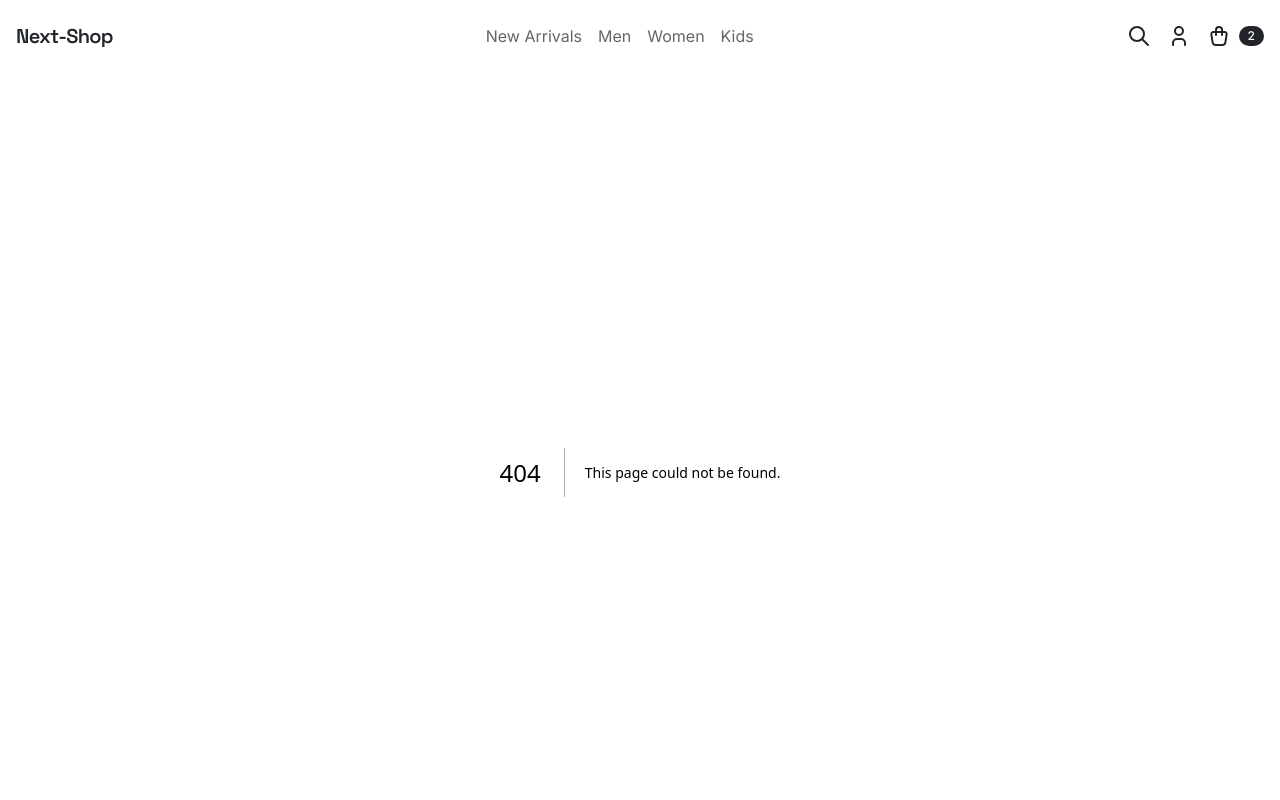
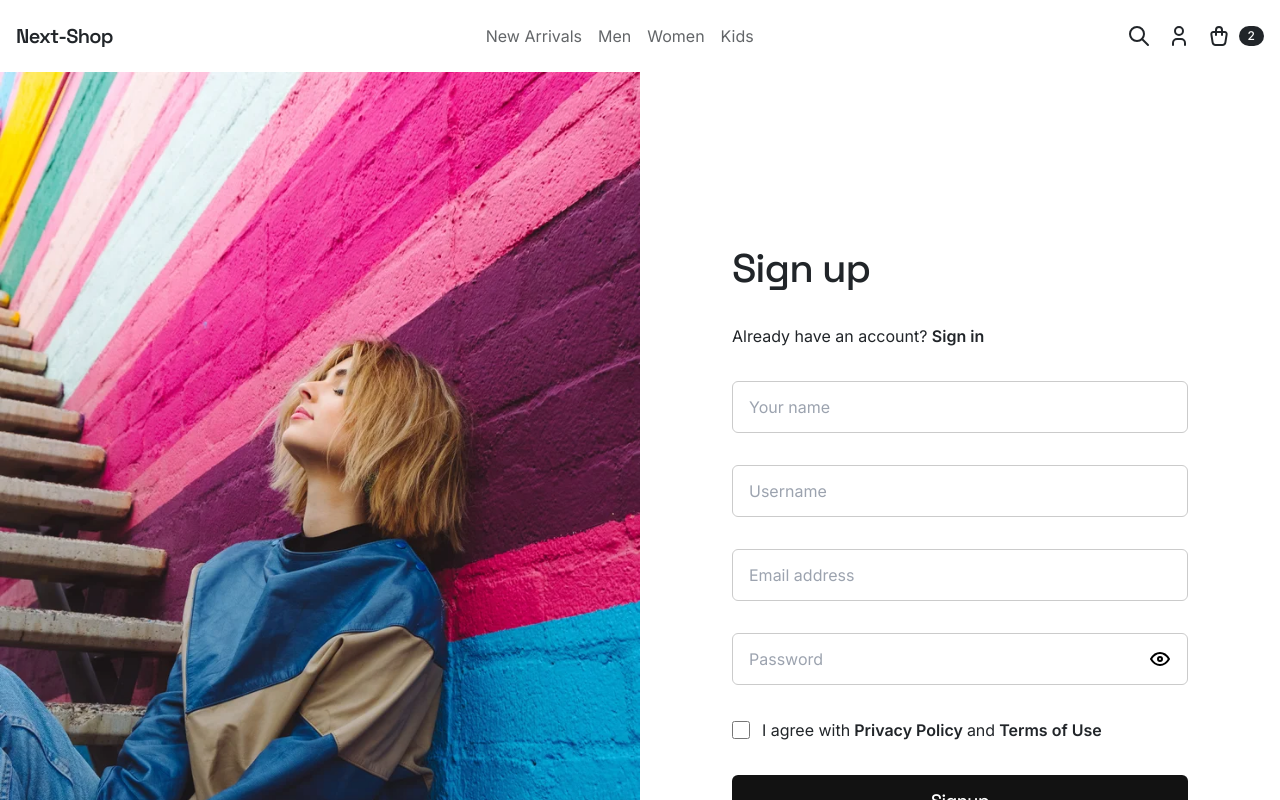
Before and after one commit to E1-XP/Next-shop, a Next.js app: page /signup in a window 1280 px wide. Before the commit this address had no page. Shown: the top 800 px of the page. Built offline with nearby package versions, Linux system fonts and the light colour scheme.

Commit message:
add sign up page

```diff
--- /dev/null
+++ b/src/app/(auth)/signup/page.tsx
@@ -0,0 +1,85 @@
+import * as React from "react";
+
+import Button from "@/app/components/Button";
+import Input, { Types } from "@/app/components/Input";
+import Link from "next/link";
+import Image from "next/image";
+
+import img from "@/../public/images/wesley-tingey-JOhjfzjeJLw-unsplash.webp";
+
+const SignUpPage = () => {
+  const data = {
+    heading: "Sign up",
+    paragraph: "Already have an account?",
+    paragraphLinkText: "Sign in",
+    paragraphLinkHref: "/auth/login",
+    inputs: [
+      { type: "text", placeholder: "Your name" },
+      { type: "text", placeholder: "Username" },
+      { type: "email", placeholder: "Email address" },
+      { type: "password", placeholder: "Password" },
+    ] as { type: Types; placeholder: string }[],
+    confirmationText: ["I agree with", "Privacy Policy", "and", "Terms of Use"],
+    btnText: "Signup",
+  };
+
+  return (
+    <div className="flex flex-col lg:flex-row">
+      <div className="basis-1/2">
+        <Image
+          src={img}
+          alt="Model presenting latest fashion"
+          className="pointer-events-none h-auto object-cover"
+        />
+      </div>
+      <div className="basis-1/2 flex flex-col justify-center gap-8 max-w-[456px] mx-auto">
+        <h2 className="heading-2">{data.heading}</h2>
+        <p className="text">
+          {data.paragraph}&nbsp;
+          <Link
+            href={data.paragraphLinkHref}
+            className="text font-semibold hover:opacity-70 transition"
+          >
+            {data.paragraphLinkText}
+          </Link>
+        </p>
+        <div className="flex flex-col gap-8">
+          {data.inputs.map((data) => (
+            <Input
+              key={data.placeholder}
+              type={data.type}
+              placeholder={data.placeholder}
+            />
+          ))}
+        </div>
+        <div className="flex items-center">
+          <Input
+            type="checkbox"
+            id="terms"
+            label="terms of service"
+            className="mr-3"
+          />
+          <p className="text">
+            {data.confirmationText.map((txt, i) =>
+              i % 2 ? (
+                <Link
+                  key={txt}
+                  href="#"
+                  className="text font-semibold hover:opacity-70 transition"
+                >
+                  &nbsp;
+                  {txt}&nbsp;
+                </Link>
+              ) : (
+                txt
+              )
+            )}
+          </p>
+        </div>
+        <Button className="rounded-md">{data.btnText}</Button>
+      </div>
+    </div>
+  );
+};
+
+export default SignUpPage;
--- a/src/app/components/Input.tsx
+++ b/src/app/components/Input.tsx
@@ -1,16 +1,22 @@
+"use client";
+
 import * as React from "react";
 import { twMerge } from "tailwind-merge";
 
-type Types = "text" | "radio";
+import EyeClosedIcon from "./icons/EyeClosed";
+import EyeIcon from "./icons/Eye";
+
+export type Types = "text" | "email" | "password" | "radio" | "checkbox";
 
 interface Props {
   type?: Types;
   name?: string;
   value?: string | number;
   placeholder?: string;
+  label: string;
   checked?: boolean;
   defaultChecked?: boolean;
-  id?: string;
+  id: string;
   className?: string;
   withSubmitButton?: string;
   onChange?: (e: React.ChangeEvent<HTMLInputElement>) => void;
@@ -23,6 +29,7 @@ const input = ({
   name,
   value,
   placeholder,
+  label,
   id,
   checked,
   defaultChecked,
@@ -32,7 +39,11 @@ const input = ({
 }: Props) => {
   const textClassname = "h-[52px] rounded-md border border-whiteGray3 p-4";
 
-  const Text = (
+  const Text = () => (
+    <>
+      <label className="sr-only" htmlFor={id}>
+        {label}
+      </label>
       <input
         type="text"
         value={value}
@@ -42,9 +53,14 @@ const input = ({
         onChange={onChange}
         onClick={onClick}
       />
+    </>
   );
 
-  const TextWithSubmitButton = (
+  const TextWithSubmitButton = () => (
+    <>
+      <label className="sr-only" htmlFor={id}>
+        {label}
+      </label>
       <div className={twMerge("relative", className)}>
         <input
           type="text"
@@ -59,9 +75,64 @@ const input = ({
           {withSubmitButton}
         </button>
       </div>
+    </>
   );
 
-  const Radio = (
+  const Email = () => (
+    <>
+      <label className="sr-only" htmlFor={id}>
+        {label}
+      </label>
+      <input
+        type="email"
+        value={value}
+        placeholder={placeholder}
+        id={id}
+        className={twMerge(textClassname, "text text-grayWhite", className)}
+        onChange={onChange}
+        onClick={onClick}
+      />
+    </>
+  );
+
+  const Password = () => {
+    const [isVisible, setIsvisible] = React.useState(false);
+
+    return (
+      <>
+        <label className="sr-only" htmlFor={id}>
+          {label}
+        </label>
+        <div className="relative">
+          <input
+            type={isVisible ? "text" : "password"}
+            value={value}
+            placeholder={placeholder}
+            id={id}
+            className={twMerge(
+              textClassname,
+              "text text-grayWhite w-full",
+              className
+            )}
+            onChange={onChange}
+            onClick={onClick}
+          />
+          <button
+            className="absolute right-4 top-1/2 -translate-y-1/2 hover:opacity-70 transition"
+            onClick={() => setIsvisible(!isVisible)}
+          >
+            <span>{isVisible ? <EyeClosedIcon /> : <EyeIcon />}</span>
+          </button>
+        </div>
+      </>
+    );
+  };
+
+  const Radio = () => (
+    <>
+      <label className="sr-only" htmlFor={id}>
+        {label}
+      </label>
       <input
         type="radio"
         name={name}
@@ -73,17 +144,49 @@ const input = ({
         onChange={onChange}
         onClick={onClick}
       />
+    </>
+  );
+
+  const Checkbox = () => (
+    <>
+      <label className="sr-only" htmlFor={id}>
+        {label}
+      </label>
+      <input
+        type="checkbox"
+        name={name}
+        value={value}
+        id={id}
+        className={twMerge(
+          "h-[18px] w-[18px] accent-grayWhite rounded",
+          className
+        )}
+        checked={checked}
+        defaultChecked={defaultChecked}
+        onChange={onChange}
+        onClick={onClick}
+      />
+    </>
   );
 
   switch (type) {
     case "text":
-      return withSubmitButton ? TextWithSubmitButton : Text;
+      return withSubmitButton ? TextWithSubmitButton() : Text();
+
+    case "email":
+      return Email();
+
+    case "password":
+      return Password();
 
     case "radio":
-      return Radio;
+      return Radio();
+
+    case "checkbox":
+      return Checkbox();
 
     default:
-      return Text;
+      return Text();
   }
 };
 
--- /dev/null
+++ b/src/app/components/icons/Eye.tsx
@@ -0,0 +1,28 @@
+import * as React from "react";
+
+interface Props {
+  className?: string;
+}
+
+const EyeIcon = ({ className }: Props) => {
+  return (
+    <svg
+      xmlns="http://www.w3.org/2000/svg"
+      className={className}
+      width={24}
+      height={24}
+      viewBox="0 0 24 24"
+      strokeWidth={2}
+      stroke="currentColor"
+      fill="none"
+      strokeLinecap="round"
+      strokeLinejoin="round"
+    >
+      <path stroke="none" d="M0 0h24v24H0z" fill="none"></path>
+      <path d="M10 12a2 2 0 1 0 4 0a2 2 0 0 0 -4 0"></path>
+      <path d="M21 12c-2.4 4 -5.4 6 -9 6c-3.6 0 -6.6 -2 -9 -6c2.4 -4 5.4 -6 9 -6c3.6 0 6.6 2 9 6"></path>
+    </svg>
+  );
+};
+
+export default EyeIcon;
--- /dev/null
+++ b/src/app/components/icons/EyeClosed.tsx
@@ -0,0 +1,29 @@
+import * as React from "react";
+
+interface Props {
+  className?: string;
+}
+
+const EyeClosedIcon = ({ className }: Props) => {
+  return (
+    <svg
+      xmlns="http://www.w3.org/2000/svg"
+      className={className}
+      width={24}
+      height={24}
+      viewBox="0 0 24 24"
+      strokeWidth={2}
+      stroke="currentColor"
+      fill="none"
+      strokeLinecap="round"
+      strokeLinejoin="round"
+    >
+      <path stroke="none" d="M0 0h24v24H0z" fill="none"></path>
+      <path d="M10.585 10.587a2 2 0 0 0 2.829 2.828"></path>
+      <path d="M16.681 16.673a8.717 8.717 0 0 1 -4.681 1.327c-3.6 0 -6.6 -2 -9 -6c1.272 -2.12 2.712 -3.678 4.32 -4.674m2.86 -1.146a9.055 9.055 0 0 1 1.82 -.18c3.6 0 6.6 2 9 6c-.666 1.11 -1.379 2.067 -2.138 2.87"></path>
+      <path d="M3 3l18 18"></path>
+    </svg>
+  );
+};
+
+export default EyeClosedIcon;
```
Also changed, not shown: public/images/wesley-tingey-JOhjfzjeJLw-unsplash.webp (added). Lines whose indentation alone changed are shown as unchanged.
